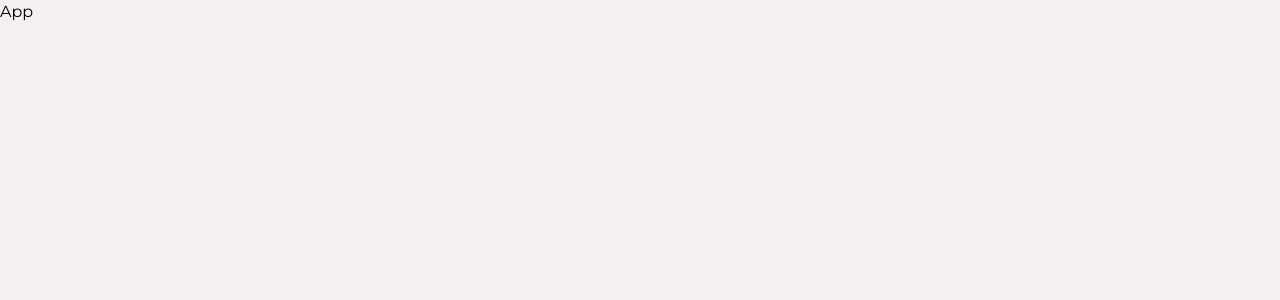
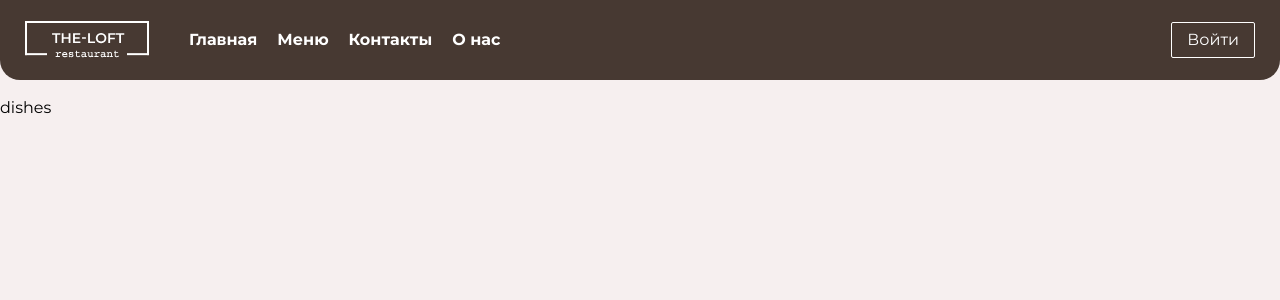
Before and after one commit to algiraev/the-loft-frontend, a React (Create React App) app: page / in a window 1280 px wide. Shown: the top 300 px of the page. Built offline with nearby package versions, Linux system fonts and the light colour scheme.

Commit message:
created dishes component

```diff
--- a/src/app/App.jsx
+++ b/src/app/App.jsx
@@ -1,7 +1,17 @@
 import React from 'react';
+import { Routes, Route } from 'react-router-dom';
+import Header from '../components/Layout/Header';
+import AllDishes from '../features/dishes/AllDishes';
 
 function App() {
-  return <div>App</div>;
+  return (
+    <>
+      <Header />
+      <Routes>
+        <Route path="/" element={<AllDishes />} />
+      </Routes>
+    </>
+  );
 }
 
 export default App;
--- a/src/app/store.js
+++ b/src/app/store.js
@@ -1,5 +1,5 @@
 import { configureStore, getDefaultMiddleware } from '@reduxjs/toolkit';
-import user from '../features/user/usersSlice';
+import user from '../features/users/usersSlice';
 
 export const store = configureStore({
   reducer: {
--- /dev/null
+++ b/src/features/dishes/AllDishes.jsx
@@ -0,0 +1,7 @@
+import React from 'react';
+
+function AllDishes() {
+  return <div className="mt-24">dishes</div>;
+}
+
+export default AllDishes;
```
Also changed, not shown: src/features/users/usersSlice.js (renamed from src/features/user/usersSlice.js), 1 other file (tests, documents, lock files or other folders).
